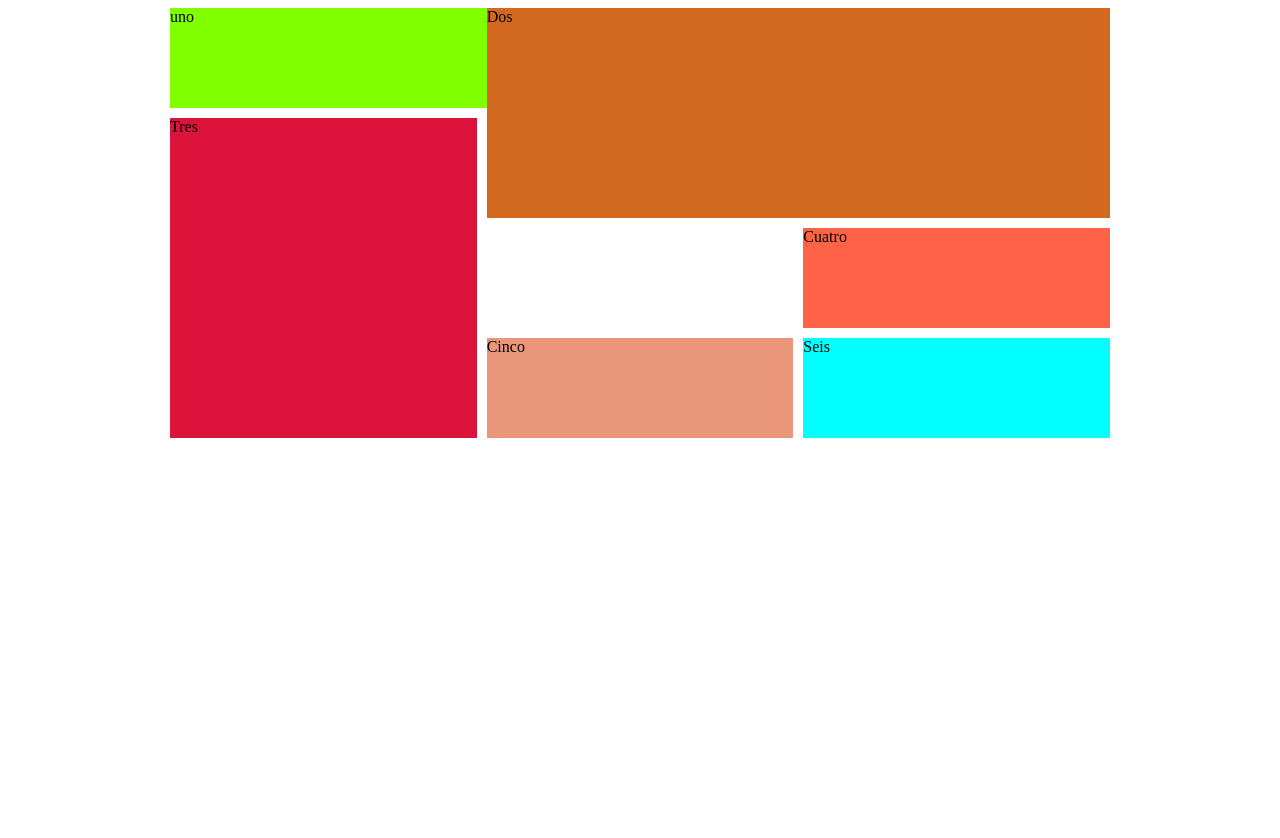
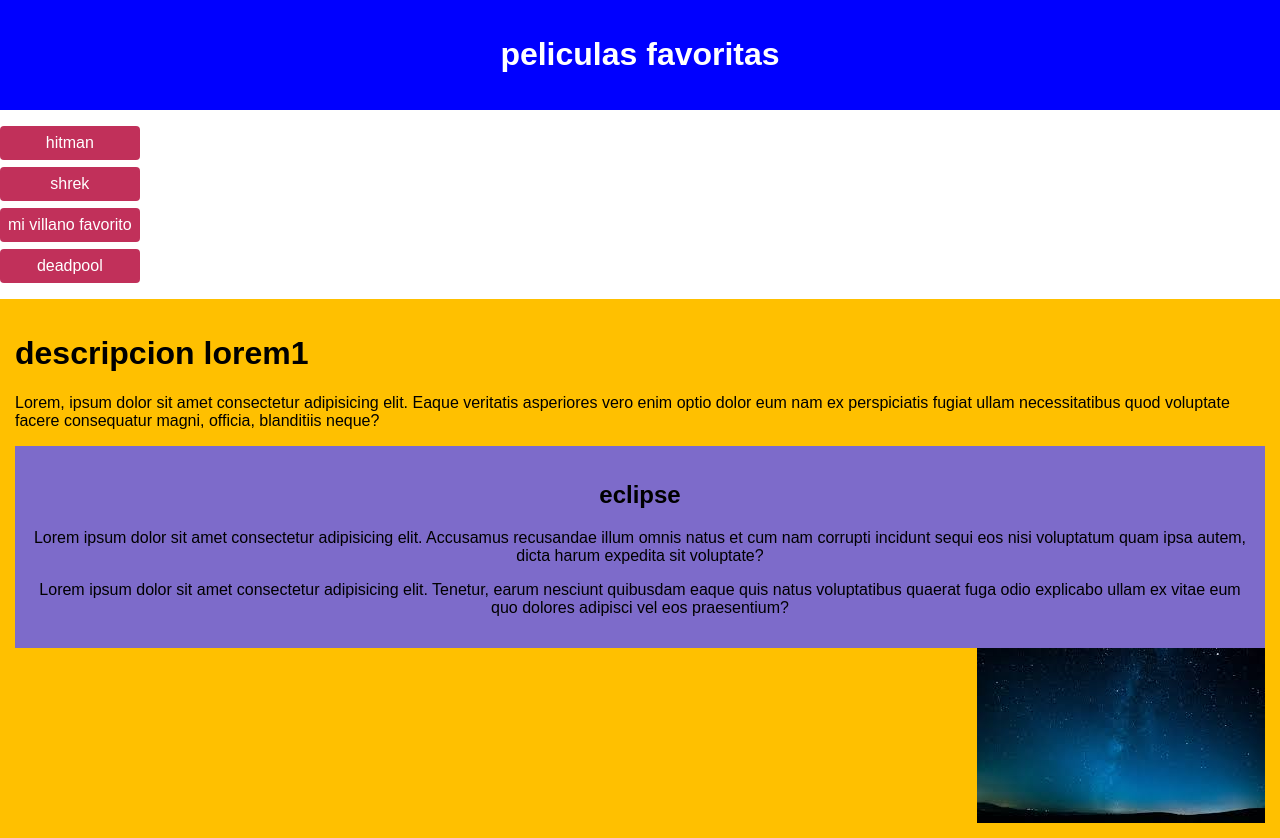
Before and after one commit to Luiartinez/Practicas-DPW, a plain HTML site: page index.html in a window 1280 px wide. Before the commit the page ends 800 px from the top, so only its background shows below. Drawn offline with Linux system fonts and the light colour scheme.

Commit message:
Add files via upload

```diff
--- a/index.html
+++ b/index.html
@@ -3,18 +3,37 @@
 <head>
     <meta charset="UTF-8">
     <meta name="viewport" content="width=device-width, initial-scale=1.0">
-    <link rel="stylesheet" href="/styless.css">
-    <title>Practica 2 Grid layout</title>
+    <title>Practica 1 dpw</title>
+    <link rel="stylesheet" href="styles.css">
 </head>
 <body>
-    <div class="cuadriculas">
-        <div class="uno">uno</div>
-        <div class="Dos">Dos</div>
-        <div class="Tres">Tres</div>
-        <div class="Cuatro">Cuatro</div>
-        <div class="Cinco">Cinco</div>
-        <div class="Seis">Seis</div>
+    <div class="header">
+        <h1>peliculas favoritas</h1>
+    </div>
 
+    <div class="row">
+        <div class="coml-3 menu">
+            <ul>
+                <li>hitman</li>
+                <li>shrek</li>
+                <li>mi villano favorito</li>
+                <li>deadpool</li>
+            </ul>
+
+        </div>
+    </div>
+
+    <div class="col-6">
+        <h1>descripcion lorem1</h1>
+        <p>Lorem, ipsum dolor sit amet consectetur adipisicing elit. Eaque veritatis asperiores vero enim optio dolor eum nam ex perspiciatis fugiat ullam necessitatibus quod voluptate facere consequatur magni, officia, blanditiis neque?</p>
+
+        <div class="col-3 right-column">
+            <h2>eclipse</h2>
+            <p>Lorem ipsum dolor sit amet consectetur adipisicing elit. Accusamus recusandae illum omnis natus et cum nam corrupti incidunt sequi eos nisi voluptatum quam ipsa autem, dicta harum expedita sit voluptate?</p>
+
+            <p>Lorem ipsum dolor sit amet consectetur adipisicing elit. Tenetur, earum nesciunt quibusdam eaque quis natus voluptatibus quaerat fuga odio explicabo ullam ex vitae eum quo dolores adipisci vel eos praesentium?</p>
+        </div>
+    <img src="noche de estrellas.jpg" class="right-image" alt="imagen de eclipse">
     </div>
 
 </body>
--- /dev/null
+++ b/styles.css
@@ -0,0 +1,73 @@
+body {
+    font-family: Arial, Helvetica, sans-serif;
+    margin: 0;
+    padding: 0;
+}
+
+.header {
+    background-color: #0000FF;
+    color: white;
+    padding: 15px;
+    text-align: center;
+}
+
+.row {
+    display: flex;
+    flex-wrap: wrap;
+    margin: 0;
+    padding: 0;
+}
+.col-3, .col-6, .col-12 {
+    padding: 15px;
+}
+
+.col3.menu {
+    flex: 25%;
+    background-color: #0D1826;
+}
+
+.col-6 {
+    flex: 50%;
+    background-color: #ffc000;
+}
+
+.col-3.right-column {
+    flex: 25%;
+    background-color: #7d6bca;
+    text-align: center;
+}
+
+.right-image {
+    max-width: 100%;
+    height: auto;
+    margin-left: auto;
+    margin-right: 0;
+    display: block;
+}
+
+.menu ul {
+    list-style-type: none;
+    padding: 0%;
+}
+
+.menu li {
+    padding: 8px;
+    margin-bottom: 7px;
+    background-color: #C1305A;
+    color: white;
+    text-align: center;
+    border-radius: 4px;
+    cursor: pointer;
+}
+
+@media screen and (max-width: 768px) {
+
+    .col-3, .col-6{
+        flex: 100%;
+    }
+
+    .right-image {
+        margin-left: auto;
+        margin-right: auto;
+    }
+    }
```
Also changed, not shown: noche de estrellas.jpg (added).
